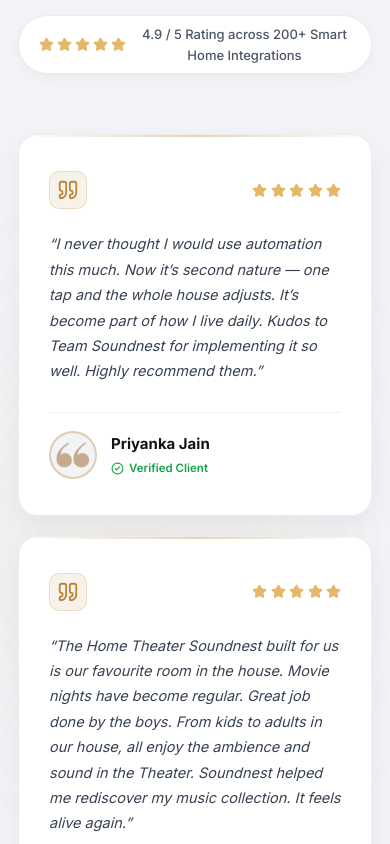
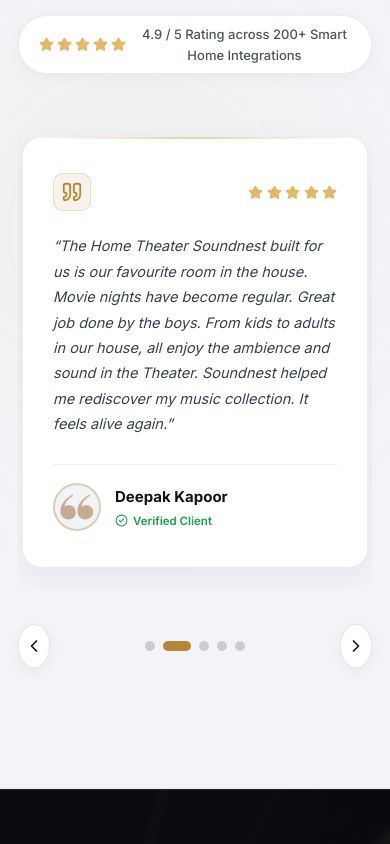
Before and after one commit to wtdesigner3/soundnest, a Next.js app: page / in a window 390 px wide. Shown: the part 6380-7224 px from the top of the page. Built offline with nearby package versions, Linux system fonts and the light colour scheme; no server answers.

Commit message:
feat(testimonials): convert testimonial cards into responsive Swiper carousel with navigation controls

```diff
--- a/package.json
+++ b/package.json
@@ -15,7 +15,8 @@
     "mongodb": "^7.7.0",
     "next": "16.3.8",
     "react": "19.2.8",
-    "react-dom": "19.2.8"
+    "react-dom": "19.2.8",
+    "swiper": "^14.3.0"
   },
   "devDependencies": {
     "eslint": "^9",
--- a/src/components/TestimonialsSection.jsx
+++ b/src/components/TestimonialsSection.jsx
@@ -1,11 +1,19 @@
+"use client";
+
+import { useRef } from "react";
 import Image from "next/image";
-import { Star, CheckCircle2, Quote } from "lucide-react";
+import { Star, CheckCircle2, Quote, ChevronLeft, ChevronRight } from "lucide-react";
+import { Swiper, SwiperSlide } from "swiper/react";
+import { Autoplay, Pagination } from "swiper/modules";
+import "swiper/css";
+import "swiper/css/pagination";
 import { testimonialsData } from "@/data/homeData";
 import styles from "./TestimonialsSection.module.css";
 
 export default function TestimonialsSection({ data = testimonialsData }) {
   const activeData = data || testimonialsData;
   const items = activeData.items?.length > 0 ? activeData.items : testimonialsData.items;
+  const swiperRef = useRef(null);
 
   return (
     <section className={styles.testimonialsSection} id="testimonials" aria-label="Customer Reviews">
@@ -33,10 +41,42 @@
           </div>
         </div>
 
-        {/* Review Cards Grid */}
-        <div className={styles.grid}>
+        {/* Carousel Slider */}
+        <div className={styles.carouselContainer}>
+          <Swiper
+            onSwiper={(swiper) => {
+              swiperRef.current = swiper;
+            }}
+            modules={[Autoplay, Pagination]}
+            spaceBetween={28}
+            slidesPerView={1}
+            loop={items.length > 3}
+            autoplay={{
+              delay: 4500,
+              disableOnInteraction: false,
+              pauseOnMouseEnter: true,
+            }}
+            pagination={{
+              clickable: true,
+              el: `.${styles.paginationDots}`,
+              bulletClass: styles.bullet,
+              bulletActiveClass: styles.bulletActive,
+            }}
+            breakpoints={{
+              680: {
+                slidesPerView: 2,
+                spaceBetween: 24,
+              },
+              1080: {
+                slidesPerView: 3,
+                spaceBetween: 28,
+              },
+            }}
+            className={styles.swiperWrapper}
+          >
             {items.map((item, idx) => (
-            <div key={item.id || idx} className={styles.card}>
+              <SwiperSlide key={item.id || idx} className={styles.swiperSlide}>
+                <div className={styles.card}>
                   <div className={styles.cardGlowTop} aria-hidden="true" />
 
                   <div className={styles.topRow}>
@@ -74,7 +114,32 @@
                     </div>
                   </footer>
                 </div>
+              </SwiperSlide>
             ))}
+          </Swiper>
+
+          {/* Navigation Controls & Pagination */}
+          <div className={styles.sliderControls}>
+            <button
+              type="button"
+              className={styles.navBtn}
+              onClick={() => swiperRef.current?.slidePrev()}
+              aria-label="Previous testimonial"
+            >
+              <ChevronLeft size={20} />
+            </button>
+
+            <div className={styles.paginationDots} />
+
+            <button
+              type="button"
+              className={styles.navBtn}
+              onClick={() => swiperRef.current?.slideNext()}
+              aria-label="Next testimonial"
+            >
+              <ChevronRight size={20} />
+            </button>
+          </div>
         </div>
       </div>
     </section>
--- a/src/components/TestimonialsSection.module.css
+++ b/src/components/TestimonialsSection.module.css
@@ -21,7 +21,7 @@
 .headerWrapper {
   text-align: center;
   max-width: 760px;
-  margin: 0 auto 60px;
+  margin: 0 auto 50px;
   display: flex;
   flex-direction: column;
   align-items: center;
@@ -96,31 +96,28 @@
   font-weight: 500;
 }
 
-/* Grid Layout */
-.grid {
-  display: grid;
-  grid-template-columns: repeat(3, 1fr);
-  gap: 28px;
+/* Swiper Carousel Container */
+.carouselContainer {
   position: relative;
+  width: 100%;
   z-index: 2;
 }
 
-@media (max-width: 1100px) {
-  .grid {
-    grid-template-columns: repeat(2, 1fr);
-    gap: 24px;
-  }
+.swiperWrapper {
+  width: 100%;
+  padding: 12px 4px 20px;
+  overflow: hidden;
 }
 
-@media (max-width: 680px) {
-  .grid {
-    grid-template-columns: 1fr;
-    gap: 20px;
-  }
+.swiperSlide {
+  height: auto;
+  display: flex;
 }
 
 /* Luxury Testimonial Card */
 .card {
+  width: 100%;
+  height: 100%;
   background: #ffffff;
   border-radius: 20px;
   padding: 36px 30px;
@@ -133,6 +130,7 @@
     box-shadow 0.35s ease;
   position: relative;
   overflow: hidden;
+  box-sizing: border-box;
 }
 
 .card:hover {
@@ -204,6 +202,7 @@
   gap: 14px;
   padding-top: 18px;
   border-top: 1px solid rgba(0, 0, 0, 0.06);
+  margin-top: auto;
 }
 
 .avatarWrapper {
@@ -246,3 +245,64 @@
 .checkIcon {
   color: #16a34a;
 }
+
+/* Slider Controls (Nav Arrows + Dots) */
+.sliderControls {
+  display: flex;
+  align-items: center;
+  justify-content: center;
+  gap: 20px;
+  margin-top: 36px;
+  position: relative;
+  z-index: 5;
+}
+
+.navBtn {
+  width: 44px;
+  height: 44px;
+  border-radius: 50%;
+  background: #ffffff;
+  border: 1px solid rgba(0, 0, 0, 0.1);
+  color: #111318;
+  display: inline-flex;
+  align-items: center;
+  justify-content: center;
+  cursor: pointer;
+  box-shadow: 0 4px 14px rgba(0, 0, 0, 0.05);
+  transition: all 0.25s cubic-bezier(0.16, 1, 0.3, 1);
+}
+
+.navBtn:hover {
+  background: #b88636;
+  color: #ffffff;
+  border-color: #b88636;
+  transform: translateY(-2px);
+  box-shadow: 0 8px 22px rgba(184, 134, 54, 0.25);
+}
+
+.paginationDots {
+  display: flex;
+  align-items: center;
+  justify-content: center;
+  gap: 8px;
+}
+
+.bullet {
+  width: 10px;
+  height: 10px;
+  border-radius: 50%;
+  background: rgba(0, 0, 0, 0.16);
+  display: inline-block;
+  cursor: pointer;
+  transition: all 0.3s cubic-bezier(0.16, 1, 0.3, 1);
+}
+
+.bullet:hover {
+  background: rgba(184, 134, 54, 0.5);
+}
+
+.bulletActive {
+  background: #b88636 !important;
+  width: 28px !important;
+  border-radius: 999px !important;
+}
```
Also changed, not shown: 1 other file (tests, documents, lock files or other folders). Lines whose indentation alone changed are shown as unchanged.
